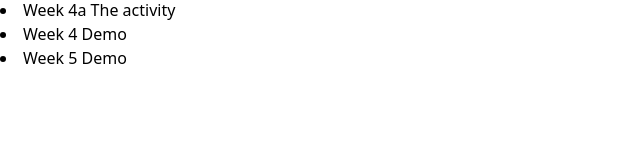
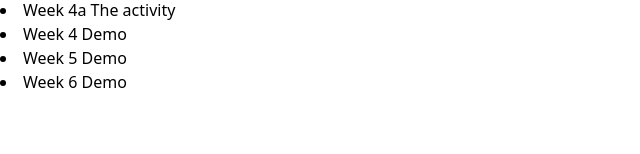
Before and after one commit to Jeffdcdr/webdev2-demos-wednesday, a Next.js app: page / in a window 1280 px wide. Shown: the part 146-300 px from the top of the page, without its empty margins (0-640 px from the left). Built offline with nearby package versions, Linux system fonts and the light colour scheme.

Commit message:
Adding Week-6

```diff
--- a/app/page.js
+++ b/app/page.js
@@ -24,6 +24,9 @@ export default function Page() {
       <li>
         <a href="/week-5">Week 5 Demo</a>
       </li>
+      <li>
+        <a href="/week-5">Week 6 Demo</a>
+      </li>
     </div>
   );
 }
--- /dev/null
+++ b/app/week-6/page.js
@@ -0,0 +1,11 @@
+import DogForm from "./dog-form";
+
+
+export default function Page() {
+    return (
+        <main className="p-2">
+            <h1 className="text-2xl font-semibold">Week 6 interactivity with forms</h1>
+            <DogForm/>
+        </main>
+    );
+}
```
